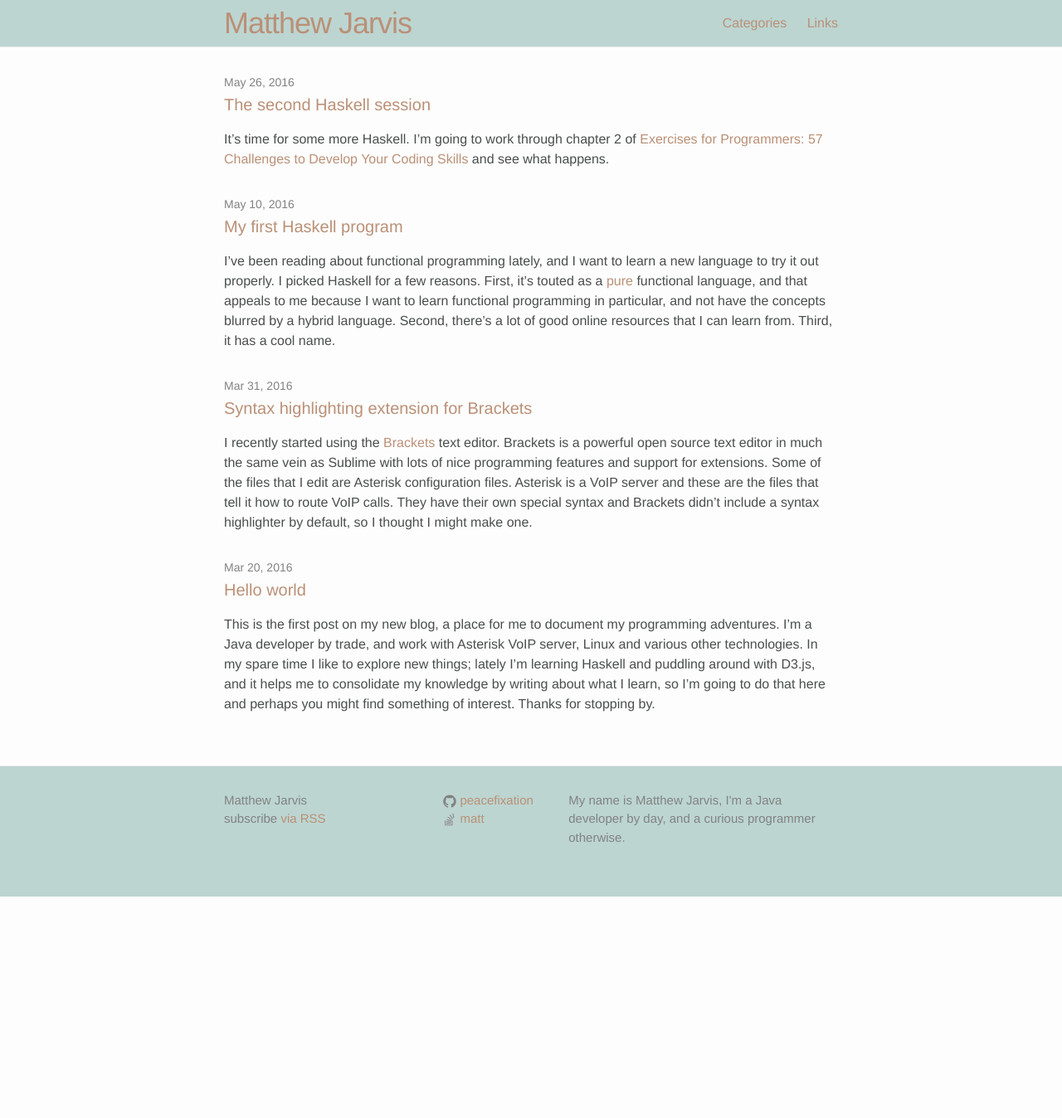
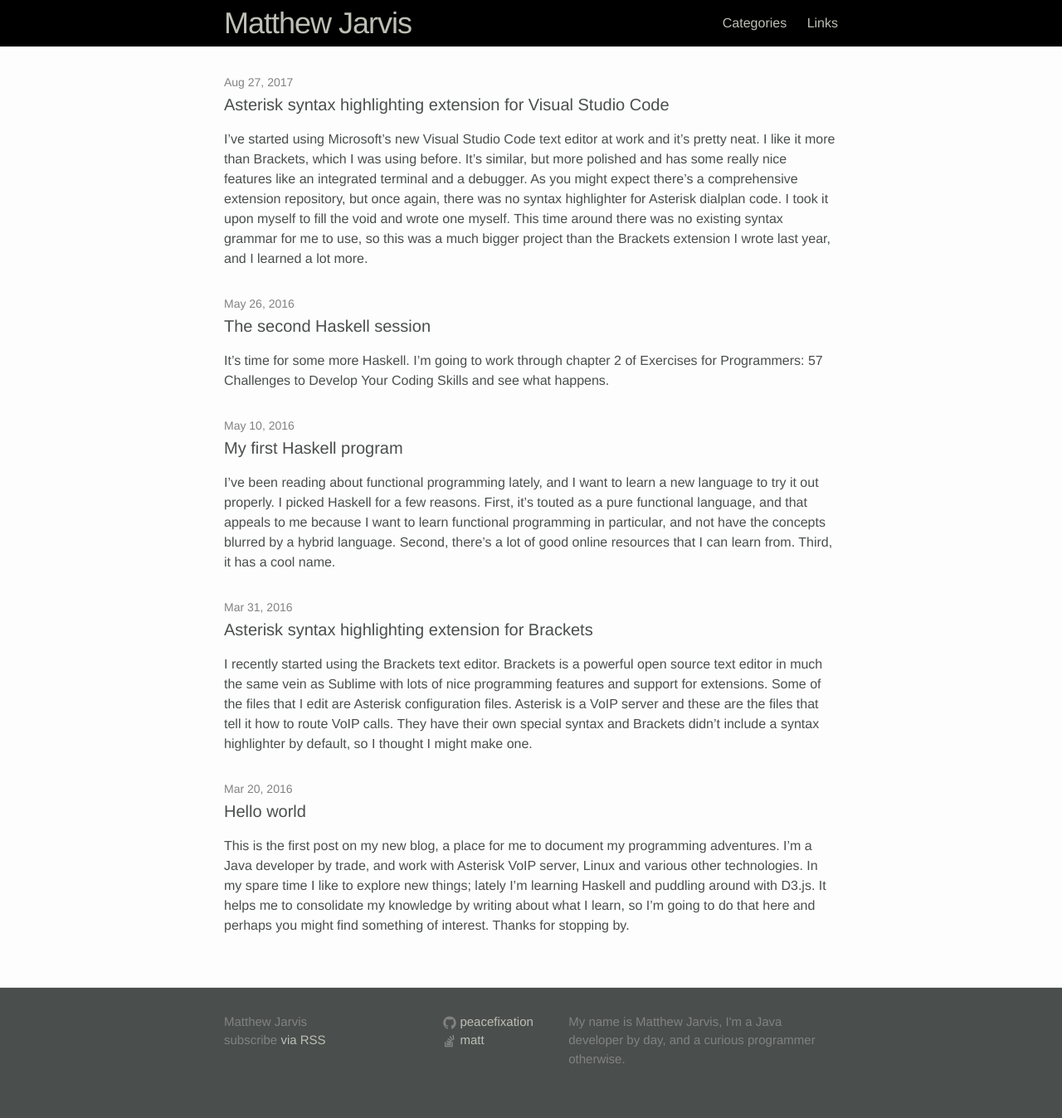
Before and after one commit to peacefixation/peacefixation.github.io, a Jekyll site: the page built from index.html, in a window 1280 px wide. Shown: the whole page at 83% size. Built offline with Jekyll 4.4.1, drawn with Linux system fonts in a browser that asks for light colours; before the commit the page ends 1081 px from its top, so only the background shows below that.

Commit message:
Added a post about the Asterisk syntax highlighting extension for VS Code

```diff
--- a/_posts/2016-03-31-brackets-asterisk-extension.md
+++ b/_posts/2016-03-31-brackets-asterisk-extension.md
@@ -1,6 +1,6 @@
 ---
 layout: post
-title:  "Syntax highlighting extension for Brackets"
+title:  "Asterisk syntax highlighting extension for Brackets"
 date:   2016-03-31 12:46:37 +1100
 categories: development
 ---
--- /dev/null
+++ b/_posts/2017-08-27-asterisk-vscode.md
@@ -0,0 +1,80 @@
+---
+layout: post
+title:  "Asterisk syntax highlighting extension for Visual Studio Code"
+date:   2017-08-27 18:00:00:00 +1000
+categories: development
+---
+
+I've started using Microsoft's new [Visual Studio Code](https://code.visualstudio.com/) text editor at work and it's pretty neat. I like it more than Brackets, which I was using before. It's similar, but more polished and has some really nice features like an integrated terminal and a debugger. As you might expect there's a comprehensive extension repository, but once again, there was no syntax highlighter for Asterisk dialplan code. I took it upon myself to fill the void and wrote one myself. This time around there was no existing syntax grammar for me to use, so this was a much bigger project than the Brackets extension I wrote last year, and I learned a lot more.
+
+If you'd like to make your own extension I'd recommend following the [extensive documentation](https://code.visualstudio.com/docs/extensions/overview) to get started, it's all explained very well and I won't repeat it. You can `npm install` Yeoman and the VS Code Extension Generator to create the boiler plate including a howto reference which is nice to have on hand.
+
+The extension framework is fairly simple, define the extension properties in `package.json` and create a `syntaxes/asterisk.tmLanguage` file for the TextMate grammar. A few extra features are defined in the `language-configuration.json` file, such as the comment character, character pairs that will be auto-closed and characters that can be used to surround a selection, like quote marks or braces.
+
+Syntax extensions use the TextMate framework for syntax grammars, similar to Atom and Sublime and .. well, TextMate. A grammar is defined by forming a regex that will match the syntax pattern and then defining a scope. The scope might be `comment.quoted` or `meta.function` and depending on your current colour theme, a scope will take on a certain colour and style in your editor.
+
+Fully fledged language extensions (i.e. intellisense, auto-correct) are much more complex, I didn't need those features for this extension.
+
+# The Grammar
+
+Creating the regexes for the Asterisk dialplan grammar was equal parts easy and hard. I don't know of an official definition for the grammar so I just worked with the syntax that I know, and the little documentation there is. This is further compounded by the fact that I work with an older version of Asterisk (1.6), so there is some newer syntax I'm not familiar with. In any case, I did what I could, and I will improve the extension as I can.
+
+Matching keywords, or a variable definition, or a function call was pretty easy. It was harder to match a variable inside a quoted string inside a function call, but it was all possible, and after some trial and error I have it working quite nicely.
+
+Here's an example of a simple match for a file import:
+
+    <dict>
+        <key>match</key>
+        <string>^#include</string>
+        <key>name</key>
+        <string>keyword.control.import</string>
+    </dict>
+
+Here's an example of a much more complicated match on a variable that can contain a nested variable, or a function (that can also have nested entities). They key to effectively writing this match was capturing the open and closing parts, then capturing the nested function and including a match on `$self` for nested variables before finally matching anything that isn't the closing part.
+
+    <key>VariableNested</key>
+    <dict>
+        <key>begin</key>
+        <string>(\$\{)</string>
+        <key>beginCaptures</key>
+        <dict>
+            <key>1</key>
+            <dict>
+                <key>name</key>
+                <string>variable</string>
+            </dict>
+        </dict>
+        <key>end</key>
+        <string>(\})</string>
+        <key>endCaptures</key>
+        <dict>
+            <key>1</key>
+            <dict>
+                <key>name</key>
+                <string>variable</string>
+            </dict>
+        </dict>
+        <key>patterns</key>
+        <array>
+            <dict>
+                <key>include</key>
+                <string>#FunctionNested</string>
+            </dict>
+            <dict>
+                <key>include</key>
+                <string>$self</string>
+            </dict>
+            <dict>
+                <key>match</key>
+                <string>[^}]</string>
+                <key>name</key>
+                <string>variable</string>
+            </dict>
+        </array>
+    </dict>
+
+I had a lot of help from the [TextMate manual](http://manual.macromates.com/en/), and the [Sublime scope naming page](https://www.sublimetext.com/docs/3/scope_naming.html). I also found it quite useful to dig out the colour theme definitions inside the VS Code folder to see which scopes the themes were targetting for highlighting. I ended up choosing some scopes that were semantically incorrect, but resulted in a better highlight across multiple themes. I don't feel particularly good about that, but at the end of the day, better highlighting means faster Asterisk dialplan development, so I compromised on correctness.
+
+Publishing the extension was simple, but you do need to create a Visual Studio Team System (VSTS) account in order to generate a `Personal Access Token`. The [documenation](https://code.visualstudio.com/docs/extensions/publish-extension) walks you through the process. Once you have your token, publish the extension by running `vsce publish -p <token>` and you're done!
+
+You can see the full extension code on [Github](https://github.com/peacefixation/asterisk-vscode).
--- a/_sass/_layout.scss
+++ b/_sass/_layout.scss
@@ -8,7 +8,7 @@
     // Positioning context for the mobile navigation icon
     position: relative;
 
-    background-color: $light-blue;
+    background-color: black;
 }
 
 .site-title {
@@ -19,13 +19,13 @@
     margin-bottom: 0;
     float: left;
     text-decoration: none;
-    color: $light-red;
+    color: $light-grey;
 
     &,
     &:visited,
     &:hover {
         text-decoration: none;
-        color: $light-red;
+        color: $light-grey;
     }
 }
 
@@ -38,7 +38,7 @@
     }
 
     .page-link {
-        color: $light-red;
+        color: $light-grey;
         line-height: $base-line-height;
 
         // Gaps between nav items, but not on the last one
@@ -112,7 +112,7 @@
 .site-footer {
     border-top: 1px solid $grey-color-light;
     padding: $spacing-unit 0;
-    background-color: $light-blue;
+    background-color: $dark-grey;
     position: absolute;
     left: 0;
     bottom: 0;
@@ -128,6 +128,20 @@
 .social-media-list {
     list-style: none;
     margin-left: 0;
+
+    a {
+        color: $light-grey;
+        text-decoration: none;
+
+        &:visited {
+            color: $light-grey;
+        }
+
+        &:hover {
+            color: $light-grey;
+            text-decoration: underline;
+        }
+    }
 }
 
 .footer-col-wrapper {
--- a/css/main.scss
+++ b/css/main.scss
@@ -17,13 +17,11 @@ $spacing-unit:     30px;
 
 $dark-grey: #4a4e4d;
 $light-grey: #bdbfb4;
-$light-red: #ba9077;
-$light-blue: #bcd5d1;
 
 
 $text-color:       $dark-grey;
 $background-color: #fdfdfd;
-$brand-color:      $light-red;
+$brand-color:      $dark-grey;
 
 $grey-color:       #828282;
 $grey-color-light: lighten($grey-color, 40%);
```
Also changed, not shown: other parts of _posts/2016-03-31-brackets-asterisk-extension.md (+1 -1 lines), _drafts/2017-02-05-haskell-part-3.md (added, +45 -0 lines), _posts/2016-03-20-hello-world.md (+1 -1 lines).
